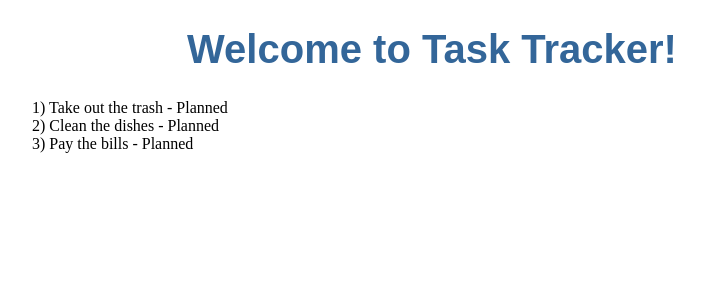
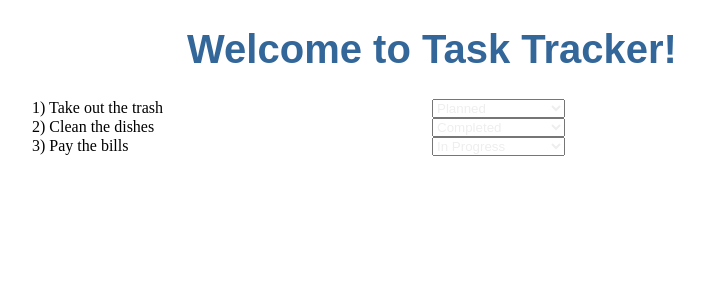
Before and after one commit to codymoorhouse/task-tracker, an Angular app: page / in a window 1280 px wide. Shown: the top 300 px of the page, without its empty margins (208-912 px from the left). Built offline with nearby package versions, Linux system fonts and the light colour scheme.

Commit message:
Add status selects

```diff
--- a/src/app/task-form.component.html
+++ b/src/app/task-form.component.html
@@ -2,12 +2,23 @@
     <form (ngSubmit)="onSubmit(taskForm)" #taskForm="ngForm">
         <div class="form-group">
             <div class="form-control" name="name" (mouseenter)="mouseEnter($event)" (mouseleave)="mouseLeave($event)">
-                {{ task.id }}) {{ task.name }} - {{ task.getStatusLabel() }}
+                {{ task.id }}) {{ task.name }}
             </div>
 
-            <div class="form-tooltip" *ngIf="showTooltip">
-                {{ task.description }}
+            <div class="form-statuses">
+                <select class="form-status" name="status" [ngModel]="task.status" (ngChange)="saveTask($event)">
+                    <option disabled>
+                        Select...
+                    </option>
+                    <option value="{{status}}" *ngFor="let status of availableStatuses">
+                        {{ getStatusLabel(status) }}
+                    </option>
+                </select>
             </div>
+        </div>
+
+        <div class="form-tooltip" *ngIf="showTooltip">
+            {{ task.description }}
         </div>
     </form>
     <div [hidden]="!taskForm.form.valid">
--- a/src/app/task-form.component.scss
+++ b/src/app/task-form.component.scss
@@ -1,3 +1,25 @@
 #taskForm {
+    .form-group {
+        display: flex;
 
+        .form-control {
+            flex: .5;
+        }
+
+        .form-statuses {
+            flex: .5;
+            display: flex;
+
+            .form-status {
+                display: flex;
+                flex: .33;
+                justify-content: center;
+                color: #EEE;
+
+                &.selected {
+                    color: #444;
+                }
+            }
+        }
+    }
 }
--- a/src/app/task-form.component.ts
+++ b/src/app/task-form.component.ts
@@ -26,8 +26,21 @@ export class TaskFormComponent {
     return this._submitMessage;
   }
 
+  get availableStatuses(): String[] {
+    return Task.statuses;
+  }
+
+  getStatusLabel(status): String {
+    return Task.getStatusLabel(status);
+  }
+
   onSubmit(form: NgForm) {
     this._submitMessage =  'Submitted. form value is ' + JSON.stringify(form.value);
+  }
+
+  saveTask(event) {
+    console.log('test');
+    alert('Saved!');
   }
 
   mouseEnter(event) {
--- a/src/app/task.ts
+++ b/src/app/task.ts
@@ -1,22 +1,22 @@
 export class Task {
     static nextId = 0;
 
-    readonly statusesMap: Object = {
+    static readonly statusesMap: Object = {
         'planned':      'Planned',
         'in-progress':  'In Progress',
         'completed':    'Completed'
     };
 
-    readonly statuses: String[] = [
+    static readonly statuses: String[] = [
         'planned',
         'in-progress',
         'completed',
     ];
 
     static tasks: Task[] = [
-      new Task(1, 'Take out the trash', 'Collect the trash from the garbage cans around the house and take outside.'),
-      new Task(2, 'Clean the dishes',   'Wipe and wash each dish in the sink and put back in the cupboards.' ),
-      new Task(3, 'Pay the bills', 'Get the mail from the mailbox and log in online to pay the bills.' ),
+      new Task(1, 'Take out the trash', 'Collect the trash from the garbage cans around the house and take outside.', 3),
+      new Task(2, 'Clean the dishes',   'Wipe and wash each dish in the sink and put back in the cupboards.', 5, 'completed'),
+      new Task(3, 'Pay the bills', 'Get the mail from the mailbox and log in online to pay the bills.', 2, 'in-progress'),
     ];
 
     constructor(
@@ -24,14 +24,21 @@ export class Task {
         public name?: string,
         public description?: string,
         public estimate?: number,
-        public status = 'planned'
+        public status: string = 'planned'
         ) {
         this.id = id ? id : Task.nextId++;
-        this.status = 'planned';
+
+
+        if (Task.statuses.includes(status)) {
+          this.status = status;
+        } else {
+          console.error('ERROR: Could not set status, must be one of:', Task.statuses.join(', '))
+        }
       }
 
-      getStatusLabel(): string {
-          return this.statusesMap[this.status];
+
+      static getStatusLabel(status): string {
+          return Task.statusesMap[status];
       }
 
       clone(): Task {
```
